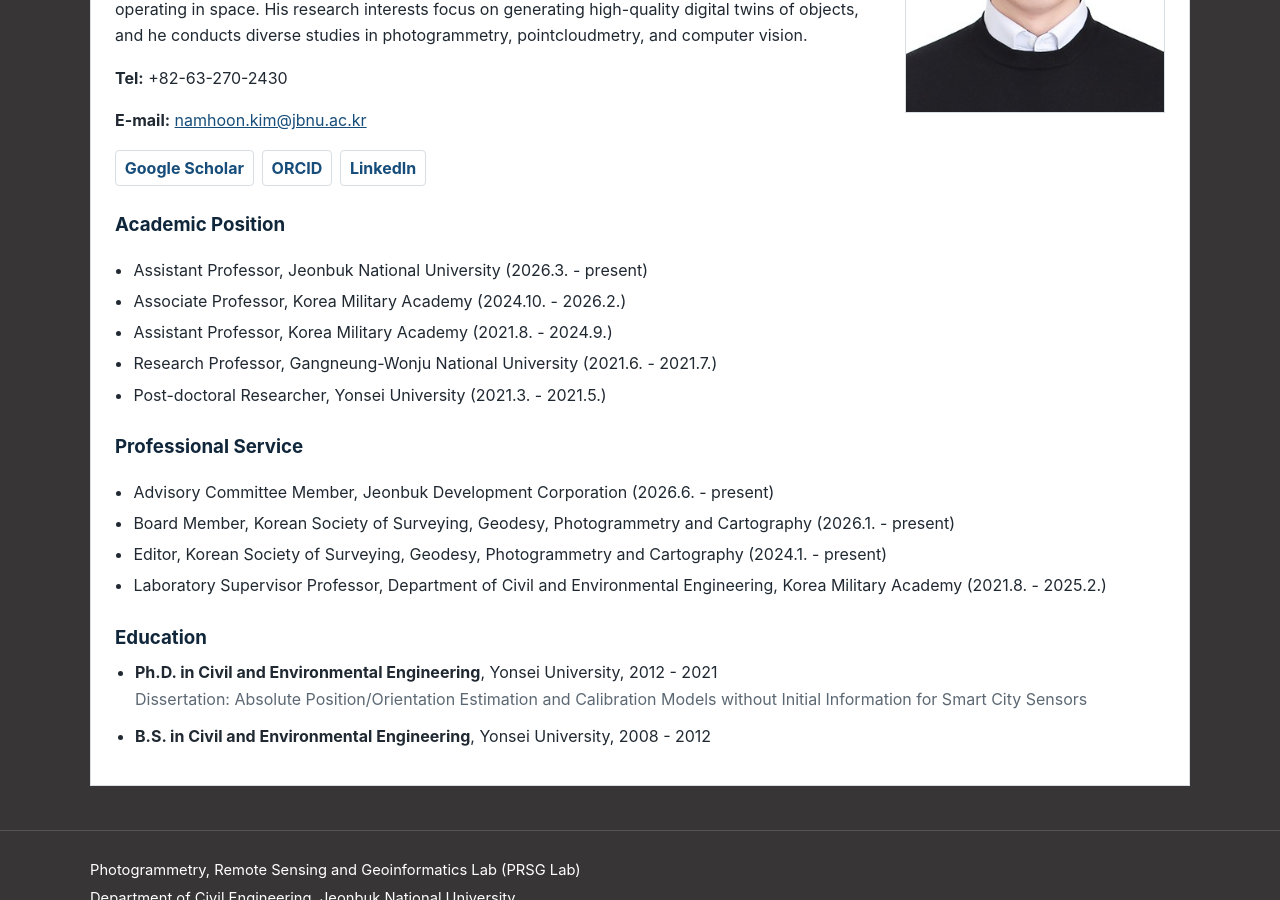
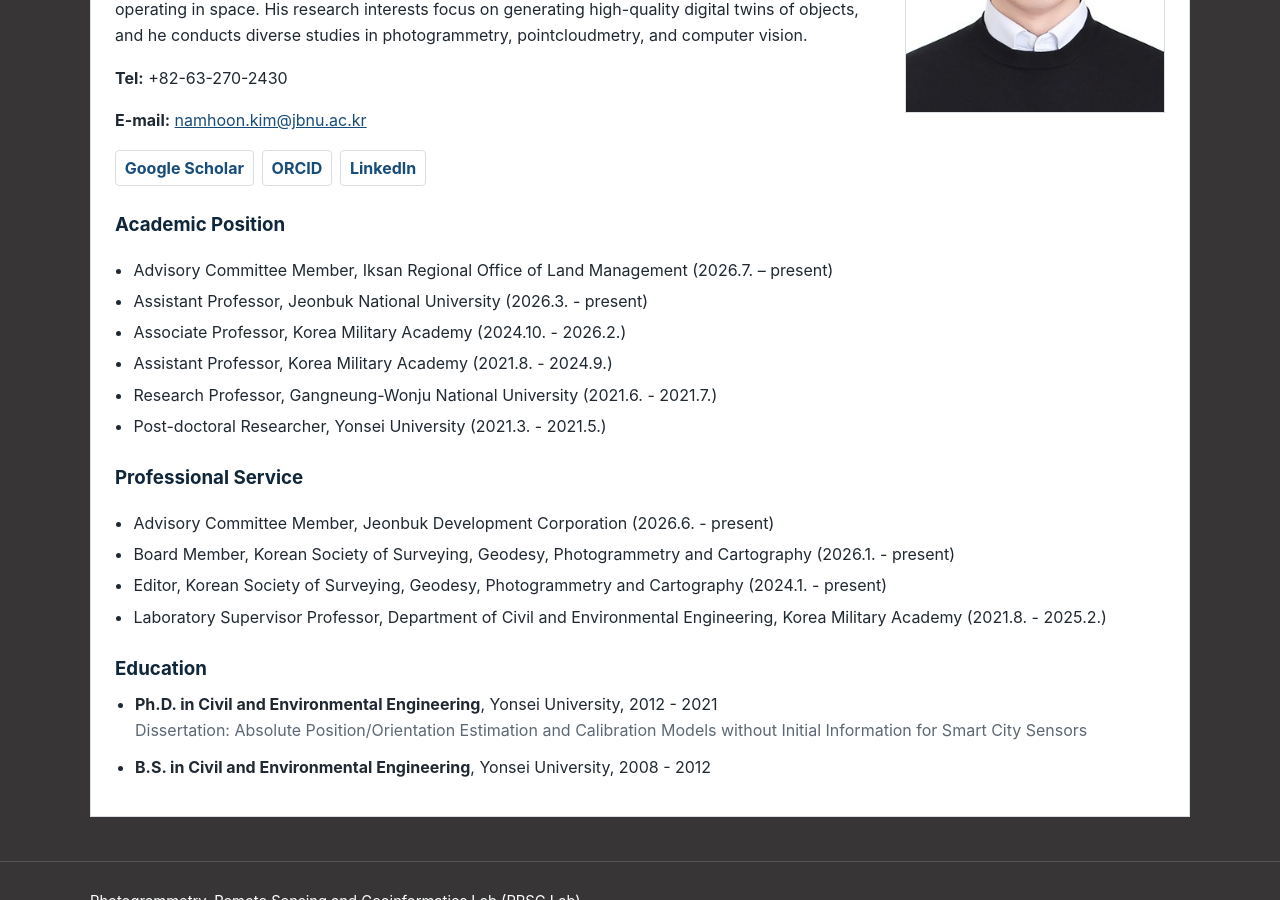
Before and after one commit to PRSG-Lab/prsg-lab.github.io, a Jekyll site: the page built from director.md, in a window 1280 px wide and 900 px high, scrolled down 574 px. Built offline with Jekyll 4.4.1, drawn with Linux system fonts in a browser that asks for light colours; some web fonts are replaced.

Commit message:
Update director_en.yml

```diff
--- a/_data/director_en.yml
+++ b/_data/director_en.yml
@@ -15,6 +15,7 @@ links:
 bio:
   - "Namhoon Kim is currently serving as an Assistant Professor in the Department of Civil Engineering at Jeonbuk National University. He possesses specialized expertise in geometric modeling for a variety of camera sensors, handling devices ranging from those situated on the surface to those operating in space. His research interests focus on generating high-quality digital twins of objects, and he conducts diverse studies in photogrammetry, pointcloudmetry, and computer vision."
 academic_positions:
+  - "Advisory Committee Member, Iksan Regional Office of Land Management (2026.7. – present)"
   - "Assistant Professor, Jeonbuk National University (2026.3. - present)"
   - "Associate Professor, Korea Military Academy (2024.10. - 2026.2.)"
   - "Assistant Professor, Korea Military Academy (2021.8. - 2024.9.)"
```
